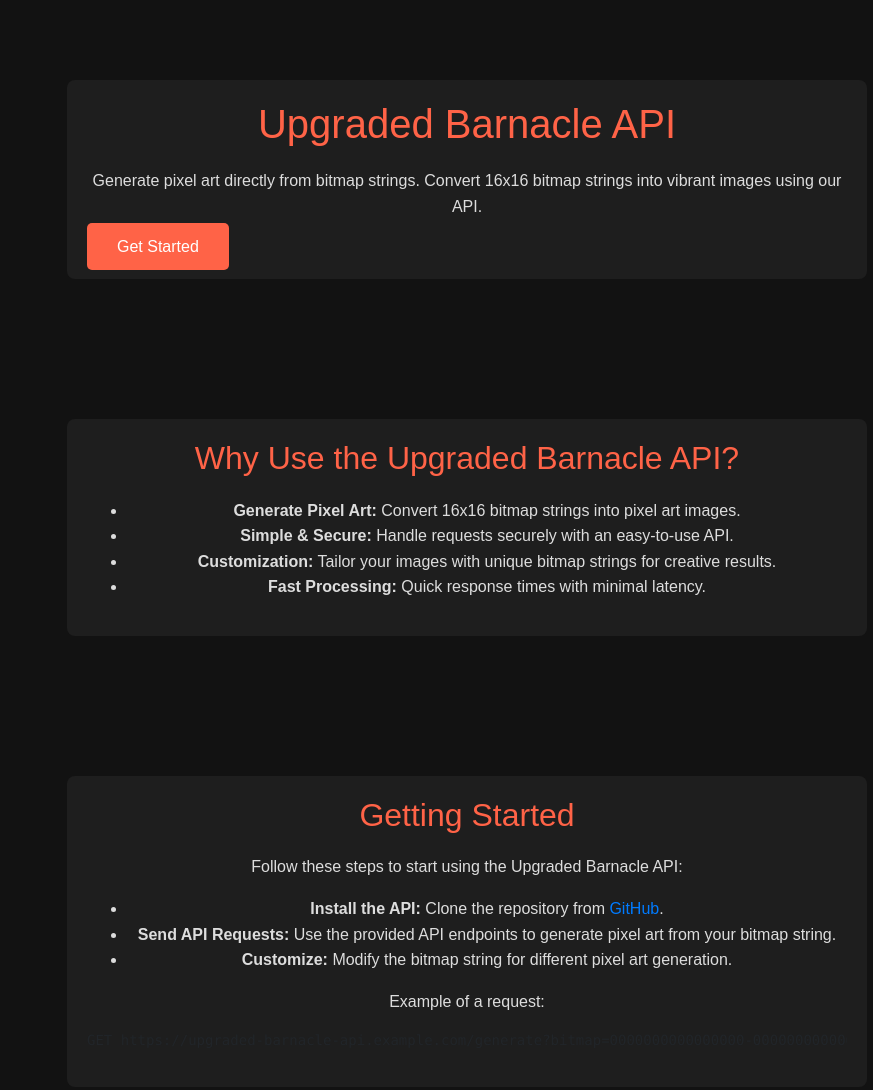
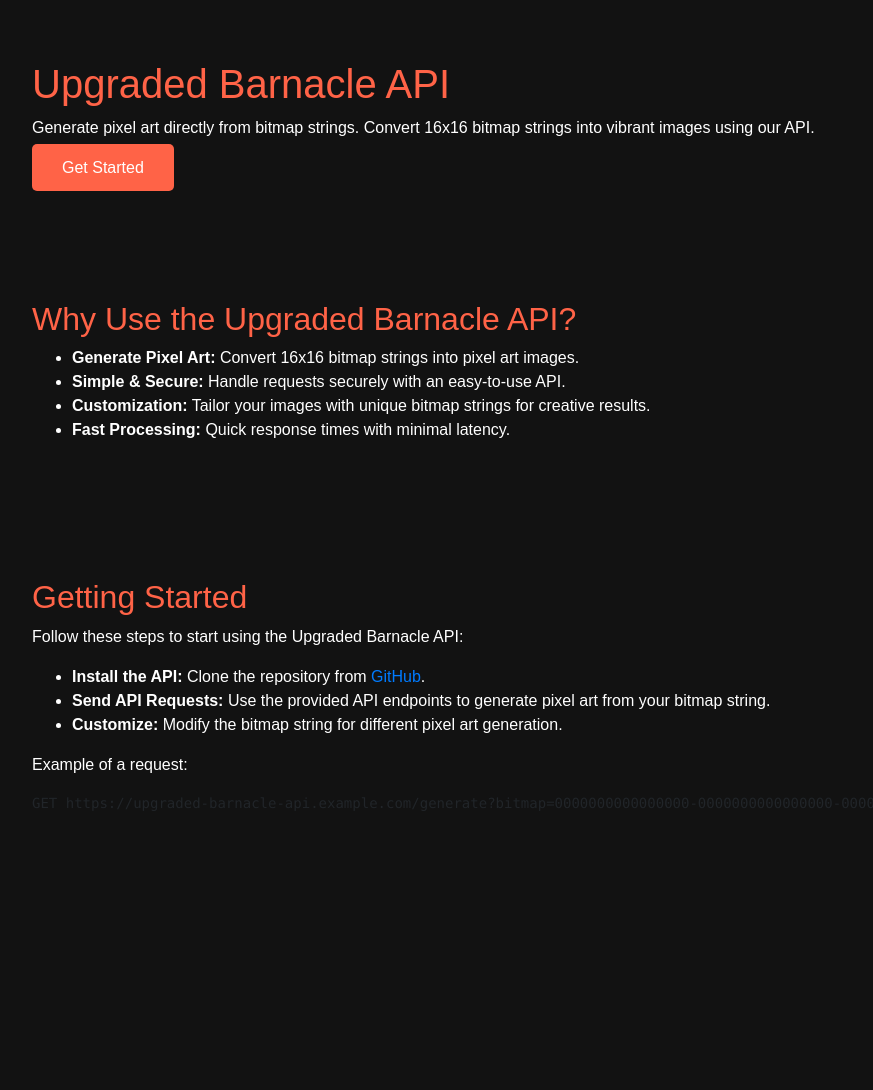
Before and after one commit to linuxfandudeguy/upgraded-barnacle, a website: page views/index.html in a window 1280 px wide. Shown: the whole page, without its empty margins (173-1046 px from the left). After the commit the page ends 890 px from the top, so only its background shows below. Drawn offline with nearby package versions, Linux system fonts and the light colour scheme.

Commit message:
Update index.html

```diff
--- a/views/index.html
+++ b/views/index.html
@@ -1,7 +1,7 @@
 <!DOCTYPE html>
 <html lang="en">
 <head>
-        <meta charset="utf-8" />
+    <meta charset="UTF-8" />
     <meta name="viewport" content="width=device-width, initial-scale=1, shrink-to-fit=no" />
     <meta name="description" content="Upgraded Barnacle API: Generate Pixel Art from Bitmap Strings" />
     <meta name="author" content="Upgraded Barnacle Team" />
@@ -10,32 +10,18 @@
     <link href="https://stackpath.bootstrapcdn.com/bootstrap/4.5.2/css/bootstrap.min.css" rel="stylesheet" />
     <style>
         body {
-                font-family: Arial, sans-serif;
             background-color: #121212;
             color: white;
+            font-family: 'Arial', sans-serif;
             margin: 0;
             padding: 0;
         }
+        .container {
+            max-width: 900px;
+            margin: auto;
+        }
         h1, h2 {
             color: #ff6347;
-                text-align: center;
-                margin-bottom: 20px;
-            }
-            p, ul {
-                color: #ddd;
-                line-height: 1.6;
-                text-align: center;
-            }
-            section {
-                padding: 60px 0;
-                margin: 20px 0;
-            }
-            .content-container {
-                max-width: 800px;
-                margin: auto;
-                padding: 20px;
-                background-color: #1e1e1e;
-                border-radius: 8px;
         }
         .button {
             background-color: #ff6347;
@@ -47,10 +33,12 @@
             margin-top: 20px;
             border-radius: 5px;
             text-align: center;
-                text-decoration: none;
         }
         .button:hover {
             background-color: #ff4500;
+        }
+        section {
+            padding: 60px 0;
         }
         /* Scroll Animation */
         .fade-in {
@@ -58,31 +46,22 @@
             transform: translateY(50px);
             animation: fadeInUp 1s forwards;
         }
+        .fade-in-delay {
+            animation: fadeInUp 1s forwards;
+            animation-delay: 0.5s;
+        }
         @keyframes fadeInUp {
             to {
                 opacity: 1;
                 transform: translateY(0);
             }
         }
-            .fade-in-delay {
-                animation: fadeInUp 1s forwards;
-                animation-delay: 0.5s;
-            }
-            /* For animation trigger */
-            section {
-                opacity: 0;
-                transform: translateY(50px);
-            }
-            section.visible {
-                opacity: 1;
-                transform: translateY(0);
-            }
     </style>
 </head>
 <body>
     <!-- Header Section -->
     <section class="fade-in">
-            <div class="container content-container">
+        <div class="container">
             <h1>Upgraded Barnacle API</h1>
             <p>Generate pixel art directly from bitmap strings. Convert 16x16 bitmap strings into vibrant images using our API.</p>
             <a href="https://github.com/your-repo/upgraded-barnacle-api" class="button">Get Started</a>
@@ -91,7 +70,7 @@
 
     <!-- Features Section -->
     <section class="fade-in-delay">
-            <div class="container content-container">
+        <div class="container">
             <h2>Why Use the Upgraded Barnacle API?</h2>
             <ul>
                 <li><strong>Generate Pixel Art:</strong> Convert 16x16 bitmap strings into pixel art images.</li>
@@ -104,7 +83,7 @@
 
     <!-- Getting Started Section -->
     <section class="fade-in">
-            <div class="container content-container">
+        <div class="container">
             <h2>Getting Started</h2>
             <p>Follow these steps to start using the Upgraded Barnacle API:</p>
             <ul>
@@ -128,7 +107,7 @@
         const observer = new IntersectionObserver((entries, observer) => {
             entries.forEach(entry => {
                 if (entry.isIntersecting) {
-                        entry.target.classList.add('visible');
+                    entry.target.classList.add('fade-in');
                 }
             });
         }, { threshold: 0.2 });
```
Lines whose indentation alone changed are shown as unchanged.
